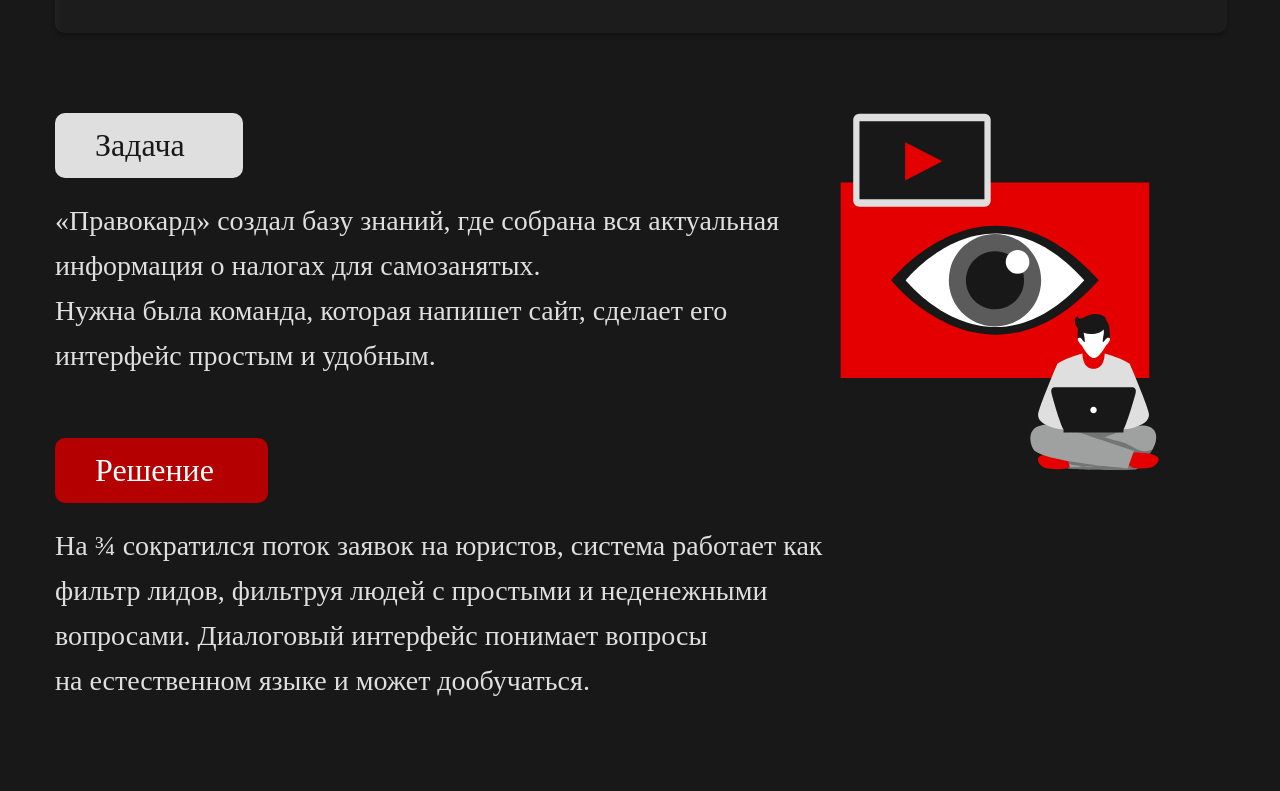
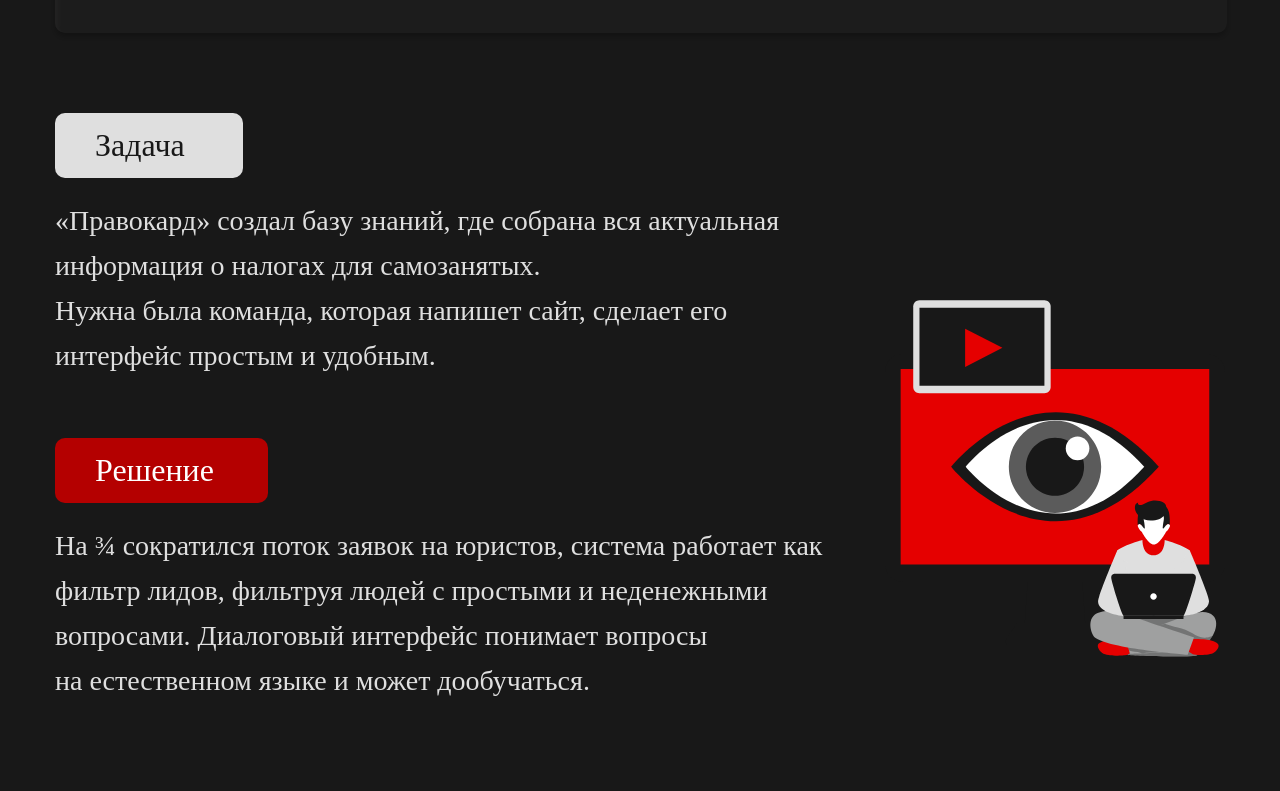
Before and after one commit to IrenArt/fastlaw.io, a plain HTML site: page index.html in a window 1280 px wide. Shown: the part 6009-6800 px from the top of the page. Drawn offline with Linux system fonts and the light colour scheme.

Commit message:
10/09/2022

```diff
--- a/css/style.css
+++ b/css/style.css
@@ -42,6 +42,7 @@
     src: local('Furore');
     src: url(../fonts/Furore.otf);
 }
+
 
 
 
@@ -1057,9 +1058,26 @@
     margin: 0;
     padding: 0;
     vertical-align: bottom;
+}
+
+.image_process_right {
+    display: flex;
+    vertical-align:bottom;
+    display:inline-block;
+    margin-left: 60px;
+
 
 }
 
+.image_process_right img {
+    display: flex;
+    width: 100%;
+    height: 100%;
+    display: table-cell;
+    text-align: right;
+    vertical-align: bottom;
+   align-items: flex-end;
+}
 
 .footer {
     width: 1170px;
```
Also changed, not shown: index.html (+2 -0 lines).
